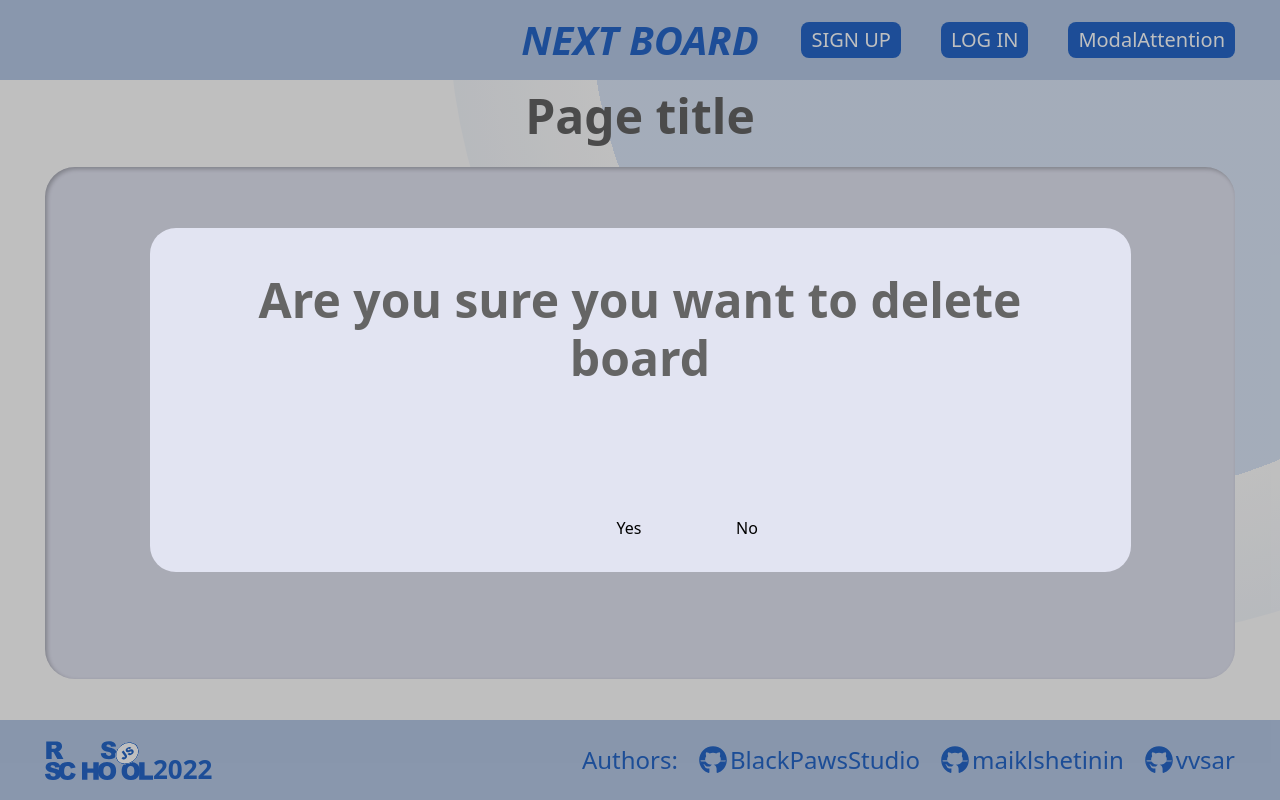
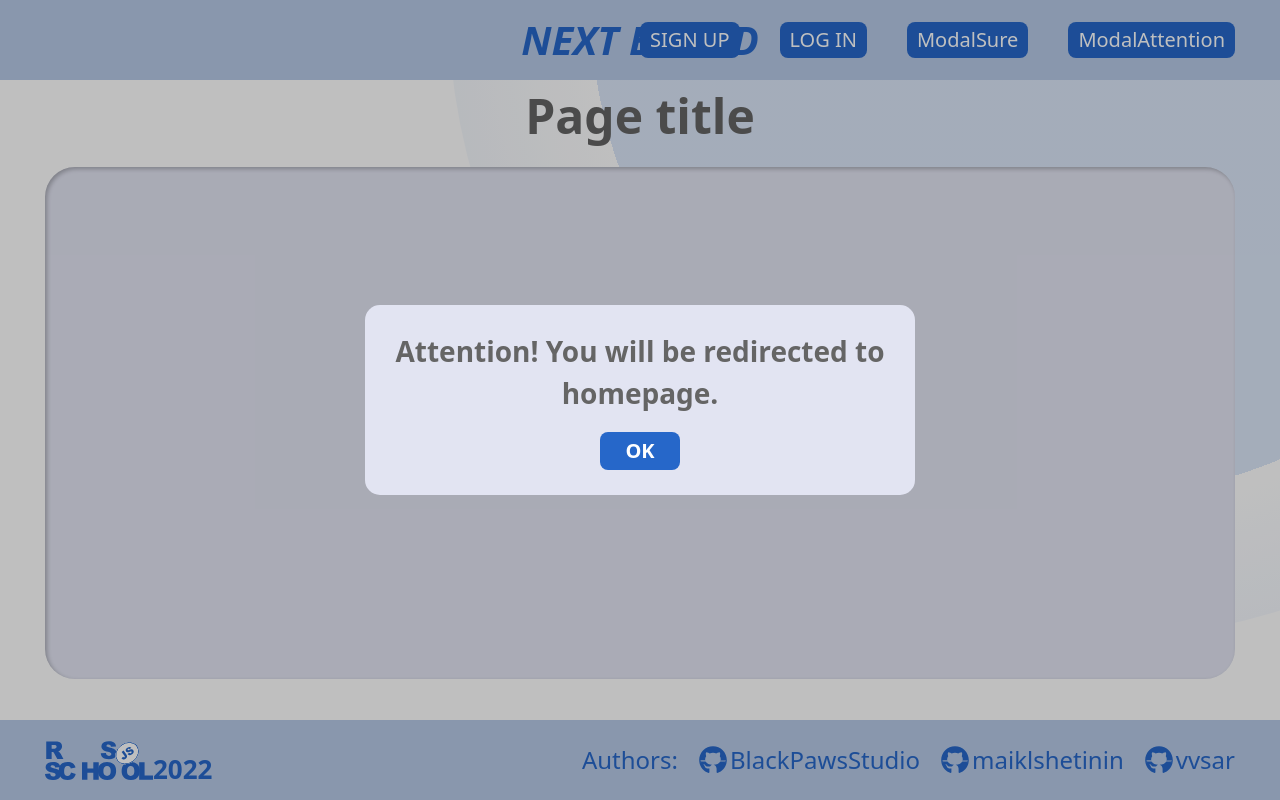
Before and after one commit to BlackPawsStudio/project-management-app, a Next.js app: page / in a window 1280 px wide. Both pictures are taken after a click on the element "ModalAttention". Built offline with nearby package versions, Linux system fonts and the light colour scheme.

Commit message:
add ModalAttention

```diff
--- a/src/components/Header/index.tsx
+++ b/src/components/Header/index.tsx
@@ -1,11 +1,12 @@
 import Link from 'next/link';
 import { useRouter } from 'next/router';
-
 import Button from '../Button';
 import DropdownMenu from '../DropdownMenu';
 import LogIn from '../LogIn';
 import Modal from '../Modal';
 import ModalAttention from '../ModalAttention';
+import ModalSure from '../ModalSure';
+
 
 const Header = () => {
   const router = useRouter();
@@ -22,6 +23,7 @@ const Header = () => {
         <Button>SIGN UP</Button>
         <Modal open={<Button>LOG IN</Button>}><LogIn /></Modal>
 
+        <Modal open={<Button>ModalSure</Button>}><ModalSure/></Modal>
         <Modal open={<Button>ModalAttention</Button>}><ModalAttention/></Modal>
       </div>
     </header>
--- a/src/components/LogIn/index.tsx
+++ b/src/components/LogIn/index.tsx
@@ -17,8 +17,8 @@ const LogIn = () => {
             <Input size="w-[296px] h-[47px]" type='password'/>
           </div>
           <div className="flex justify-between">
-            <Button className="w-[130px] h-[47px]">Confirm</Button>
-            <Button className="w-[130px] h-[47px]">Cancel</Button>
+            <Button className="w-[130px] h-[47px]" submit={true} type="submit">Confirm</Button>
+            <Button className="w-[130px] h-[47px]" cancel={true}>Cancel</Button>
           </div>
         </div>
       </div>
--- a/src/components/ModalAttention/index.tsx
+++ b/src/components/ModalAttention/index.tsx
@@ -1,10 +1,11 @@
+import Button from "../Button"
+
 const ModalAttention = () => {
   return (
-    <div className="flex flex-col justify-between w-[981px] h-[344px] bg-section rounded-[26px] pt-[43px] px-[44px]">
-      <h2 className="text-[48px] leading-[58.09px] font-bold text-titleText">Are you sure you want to delete board</h2>
-      <div>
-        <button className="w-[214px] h-[88px] text">Yes</button>
-        <button>No</button>
+    <div className="flex flex-col justify-between w-[550px] h-[190px] bg-section rounded-[15px] pt-[25px] px-[20px] pb-[25px]">
+      <h2 className="text-[28px] font-bold text-titleText text-center">Attention! You will be redirected to homepage.</h2>
+      <div className="flex justify-center">
+        <Button className="w-[80px] h-[38px] font-bold" submit={true}>OK</Button>
       </div>
     </div>
   )
--- /dev/null
+++ b/src/components/ModalSure/index.tsx
@@ -0,0 +1,15 @@
+import Button from "../Button"
+
+const ModalSure = () => {
+  return (
+    <div className="flex flex-col justify-between w-[550px] h-[190px] bg-section rounded-[15px] pt-[25px] px-[20px] pb-[40px]">
+      <h2 className="text-[28px] font-bold text-titleText">Are you sure you want to delete board</h2>
+      <div className="flex justify-between px-[90px]">
+        <Button className="w-[107px] h-[44px] font-bold" submit={true}>Yes</Button>
+        <Button className="w-[107px] h-[44px] font-bold" cancel={true}>No</Button>
+      </div>
+    </div>
+  )
+}
+
+export default ModalSure
```
